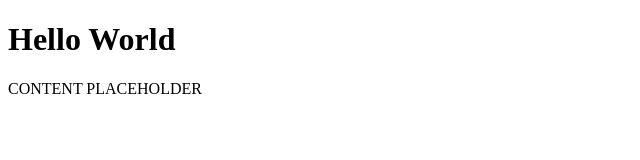
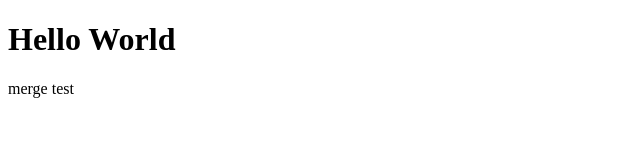
Before and after one commit to Calvsoft-Games/Calvsoft-Games.github.io, a plain HTML site: page index.html in a window 1280 px wide. Shown: the whole page, without its empty margins (0-640 px from the left). Drawn offline with Linux system fonts and the light colour scheme.

Commit message:
Update index.html

```diff
--- a/index.html
+++ b/index.html
@@ -2,6 +2,6 @@
 <html>
 <body>
 <h1>Hello World</h1>
-<p>CONTENT PLACEHOLDER</p>
+<p>merge test</p>
 </body>
 </html>
```
